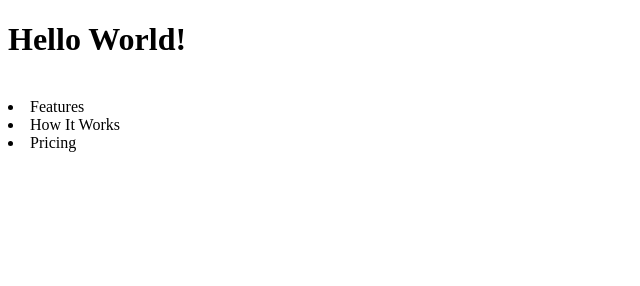
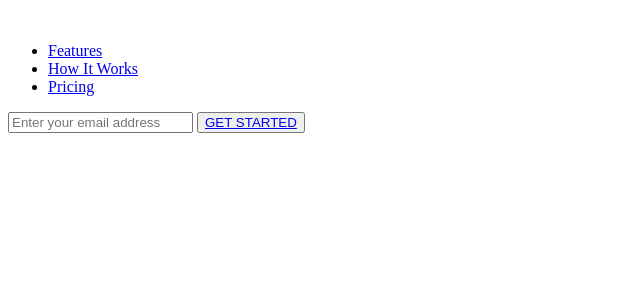
Before and after one commit to Akpjunior94/HTML-CSS-project-microverse, a plain HTML site: page index.html in a window 1280 px wide. Shown: the whole page, without its empty margins (0-640 px from the left). Drawn offline with Linux system fonts and the light colour scheme.

Commit message:
add form

```diff
--- a/index.html
+++ b/index.html
@@ -6,15 +6,33 @@
     <link rel="stylesheet" href="css/style.css">
   </head>
   <body>
-    <h1>Hello World!</h1>
+
     <header id="header">
       <img id="header-img" src=""/>
       <nav id="nav-bar">
-        <li class="nav-link">Features</li>
-        <li class="nav-link">How It Works</li>
-        <li class="nav-link">Pricing</li>
+       <ul>
+        <li class="nav-link"><a href="#features"> Features</a></li>
+        <li class="nav-link"><a href="#howitwork">How It Works</a></li>
+        <li class="nav-link"><a href="#pricing"> Pricing</a></li>
+      </ul>
       </nav>
     </header>
+    <form id="form">
+      <input id="email" type="email" placeholder="Enter your email address"/>
+      <button id="button"><a href=" https://www.freecodecamp.com/email-submit)">GET STARTED</a></button>
+    </form>
+
+    <div id="features">
+
+    </div>
+    <video id="video"> </video>
+    <div id="howitwork">
+
+    </div>
+    <div id="pricing">
+
+    </div>
+
 
 
 
```
